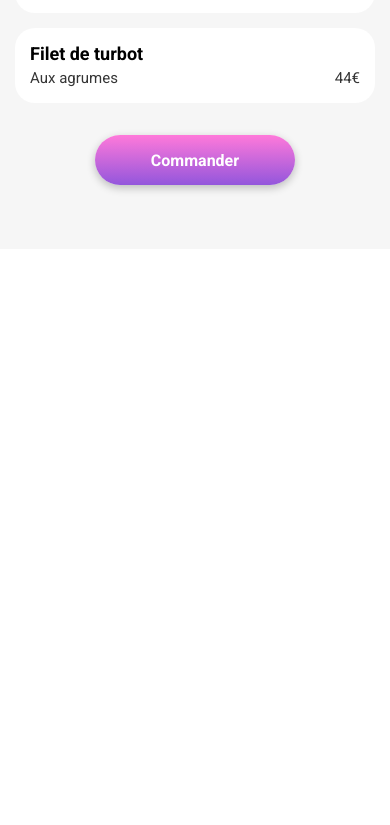
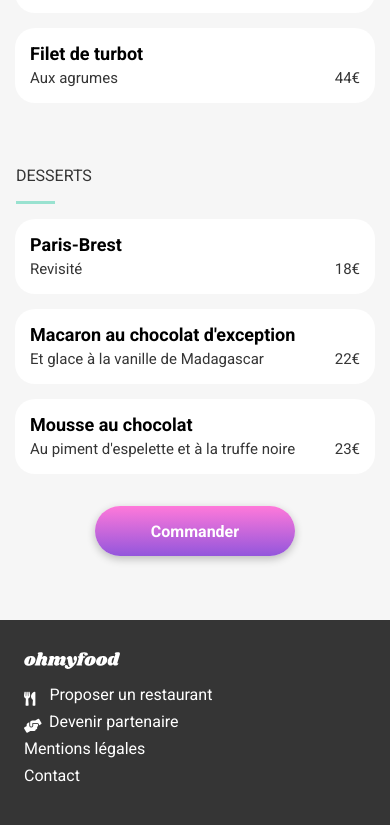
Before and after one commit to SibylleEloy/SibylleEloy_3_23032021, a website: page pagemenu-1.html in a window 390 px wide. Shown: the part 977-1802 px from the top of the page. Before the commit the page ends 1226 px from the top, so only its background shows below. Drawn offline with Linux system fonts and the light colour scheme; a web font is replaced by a local one.

Commit message:
feat & style mobile page 1 menu

```diff
--- a/pagemenu-1.html
+++ b/pagemenu-1.html
@@ -80,9 +80,54 @@
               <p>44€</p>
             </div>
           </div>
+          <div class="menu__list__title">DESSERTS</div>
+          <div class="menu__list__cards">
+            <h2>Paris-Brest</h2>
+            <div class="cards__info">
+              <p>Revisité</p>
+              <p>18€</p>
+            </div>
+          </div>
+          <div class="menu__list__cards">
+            <h2>Macaron au chocolat d'exception</h2>
+            <div class="cards__info">
+              <p>Et glace à la vanille de Madagascar</p>
+              <p>22€</p>
+            </div>
+          </div>
+          <div class="menu__list__cards">
+            <h2>Mousse au chocolat</h2>
+            <div class="cards__info">
+              <p>Au piment d'espelette et à la truffe noire</p>
+              <p>23€</p>
+            </div>
+          </div>
           <div class="btn"><span>Commander</span></div>
         </div>
       </article>
     </main>
+    <footer class="footer">
+      <nav class="footer__nav">
+        <ul>
+          <li>
+            <img src="public/images/logo/ohmyfood@2x.svg" alt="Logo" />
+          </li>
+          <li>
+            <i class="fas fa-utensils fa-sm"></i>
+            <p>Proposer un restaurant</p>
+          </li>
+          <li>
+            <i class="fas fa-hands-helping fa-sm"></i>
+            <p>Devenir partenaire</p>
+          </li>
+          <li>
+            <p>Mentions légales</p>
+          </li>
+          <li>
+            <a href="mailto:sibylleeloy@hotmail.com"><p>Contact</p></a>
+          </li>
+        </ul>
+      </nav>
+    </footer>
   </body>
 </html>
--- a/sass/layouts/_footer.scss
+++ b/sass/layouts/_footer.scss
@@ -6,6 +6,7 @@
     ul {
       list-style-type: none;
       margin: 0;
+      padding-left: 1.5em;
       padding-bottom: 2em;
       padding-top: 1em;
     }
```
Also changed, not shown: public/css/style.css, 1 other file.
